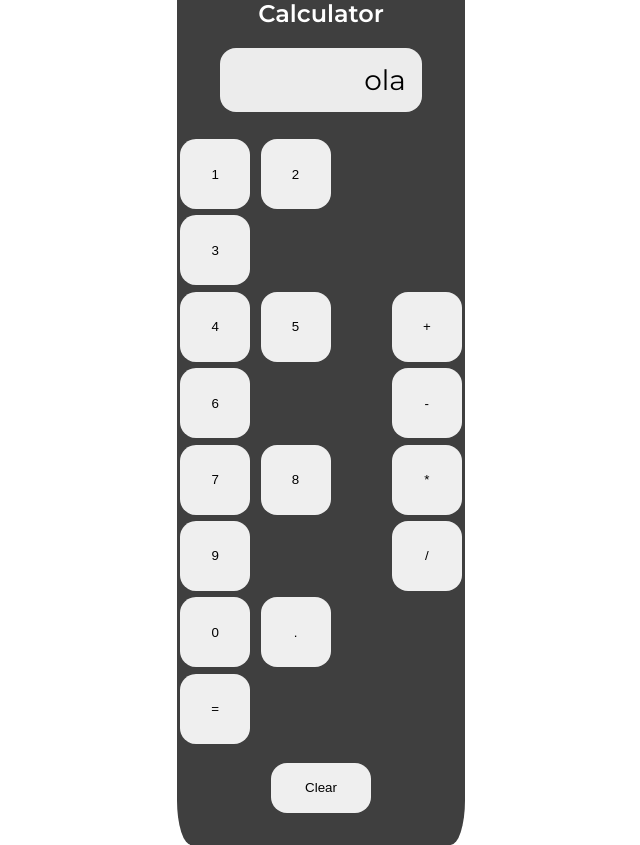
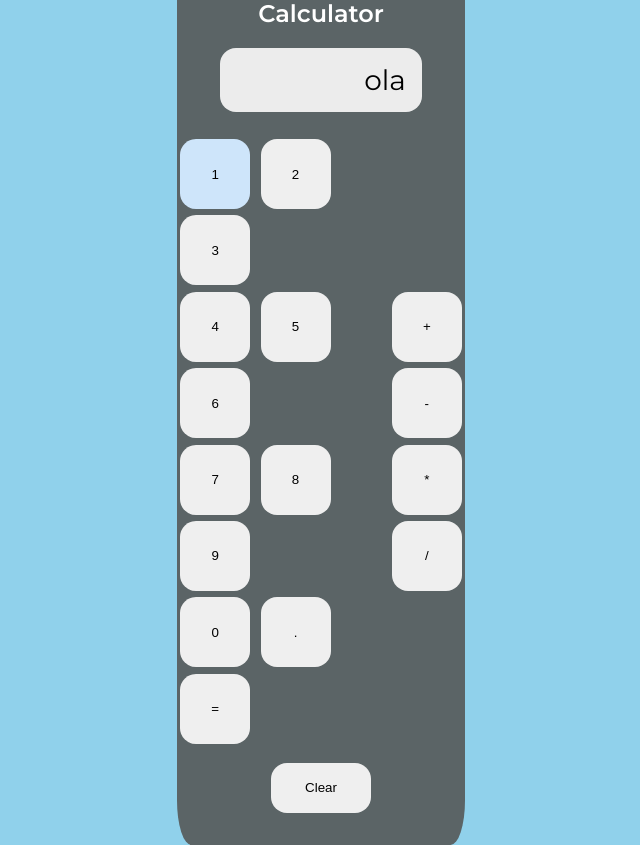
Before and after one commit to FranciscoMPBSilva/Calculator, a plain HTML site: page Html/index.html in a window 1280 px wide. In both pictures the pointer is over the button 534 px from the left and 174 px from the top of the page. Shown: the whole page, without its empty margins (319-959 px from the left). Drawn offline with Linux system fonts and the light colour scheme.

Commit message:
first commit

```diff
--- a/CSS/styles.css
+++ b/CSS/styles.css
@@ -13,6 +13,7 @@ body {
     display: flex;
     justify-content: center;
     align-items: center;
+    background-color: rgb(144, 209, 235);
 }
 
 
@@ -22,7 +23,7 @@ body {
     align-items: center;
     padding-bottom: 2rem;
     padding-top: 1.5rem;
-    background-color: rgb(63, 63, 63);
+    background-color: rgb(91, 100, 102);
     width: 22.5%;
     margin: 0 auto;
     border-radius: 5%;
@@ -61,6 +62,10 @@ body {
     cursor: pointer;
 }
 
+.calculator .bt:hover {
+    background-color: rgb(206, 229, 250);
+}
+
 .screen {
     margin-bottom: 1.5rem;
     width: 70%;
@@ -93,3 +98,7 @@ body {
     border-radius: 1rem;
     border-color: transparent;
 }
+
+.clear:hover {
+    background-color: rgb(206, 229, 250);
+}
```
